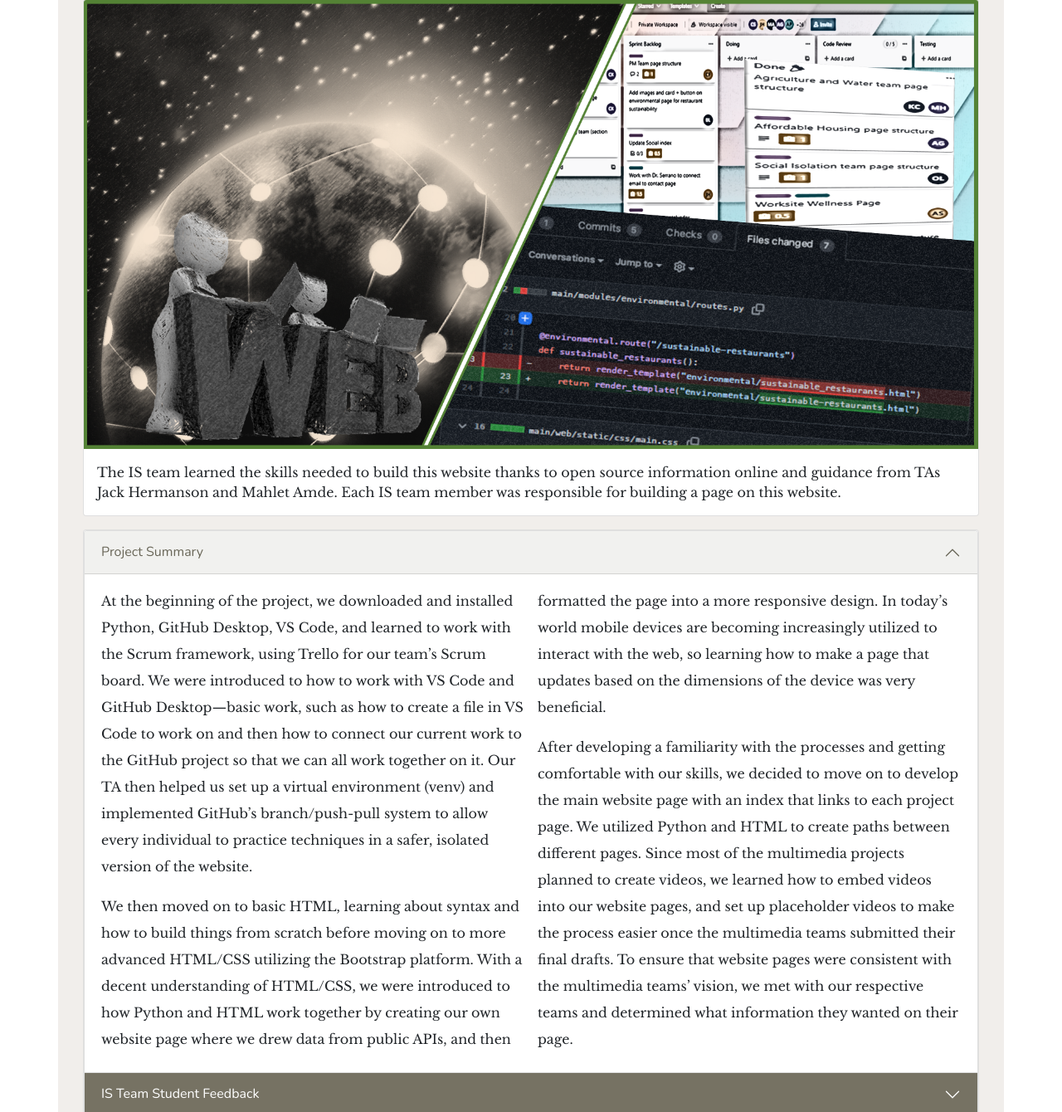
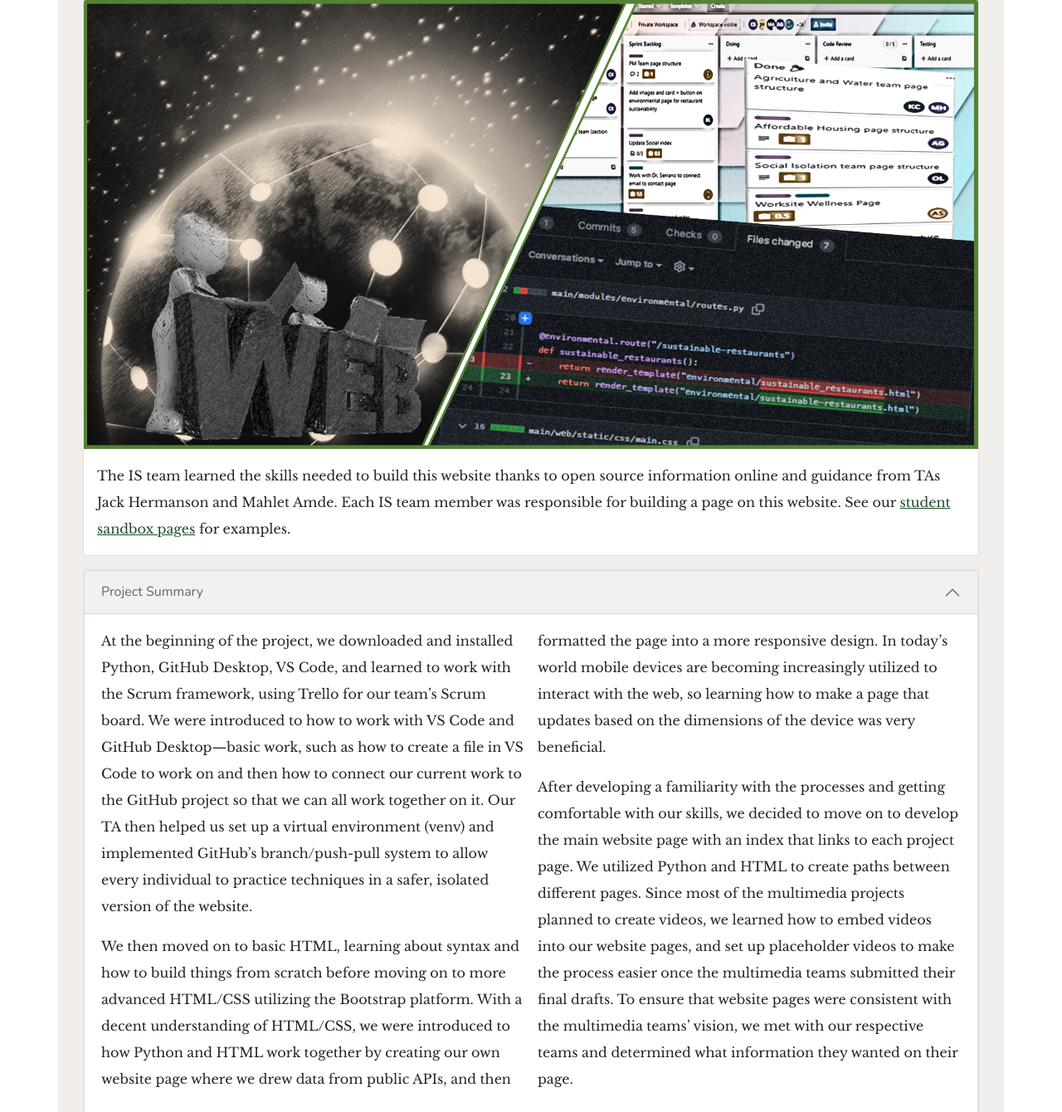
Before and after one commit to jack-hermanson/cis200, a Python web app: template main/web/templates/meet-the-teams/is-team.html in a window 1280 px wide. Shown: the part 345-1685 px from the top of the page at 83% size. Run offline with Jinja, Linux system fonts and the light colour scheme; the template is opened without the code that fills it, so the values that code supplies are empty.

Commit message:
add link to is team sandboxes

```diff
--- a/main/web/templates/meet-the-teams/is-team.html
+++ b/main/web/templates/meet-the-teams/is-team.html
@@ -16,11 +16,11 @@
                 <img src="{{ url_for('static', filename='images/is_team.png') }}" alt="IS Team"
                      class="card-img-top">
                 <div class="card-body">
-                    <p class="card-text">The IS team learned the skills needed to build this website thanks to
+                    <p class="card-text larger-line-height">The IS team learned the skills needed to build this website thanks to
                         open source information online and guidance from TAs Jack Hermanson and Mahlet Amde. Each IS
                         team member was responsible for building
                         a page
-                        on this website.
+                        on this website. See our <a href="{{ url_for('sandbox.index') }}">student sandbox pages</a> for examples.
                     </p>
                 </div>
             </div>
```
